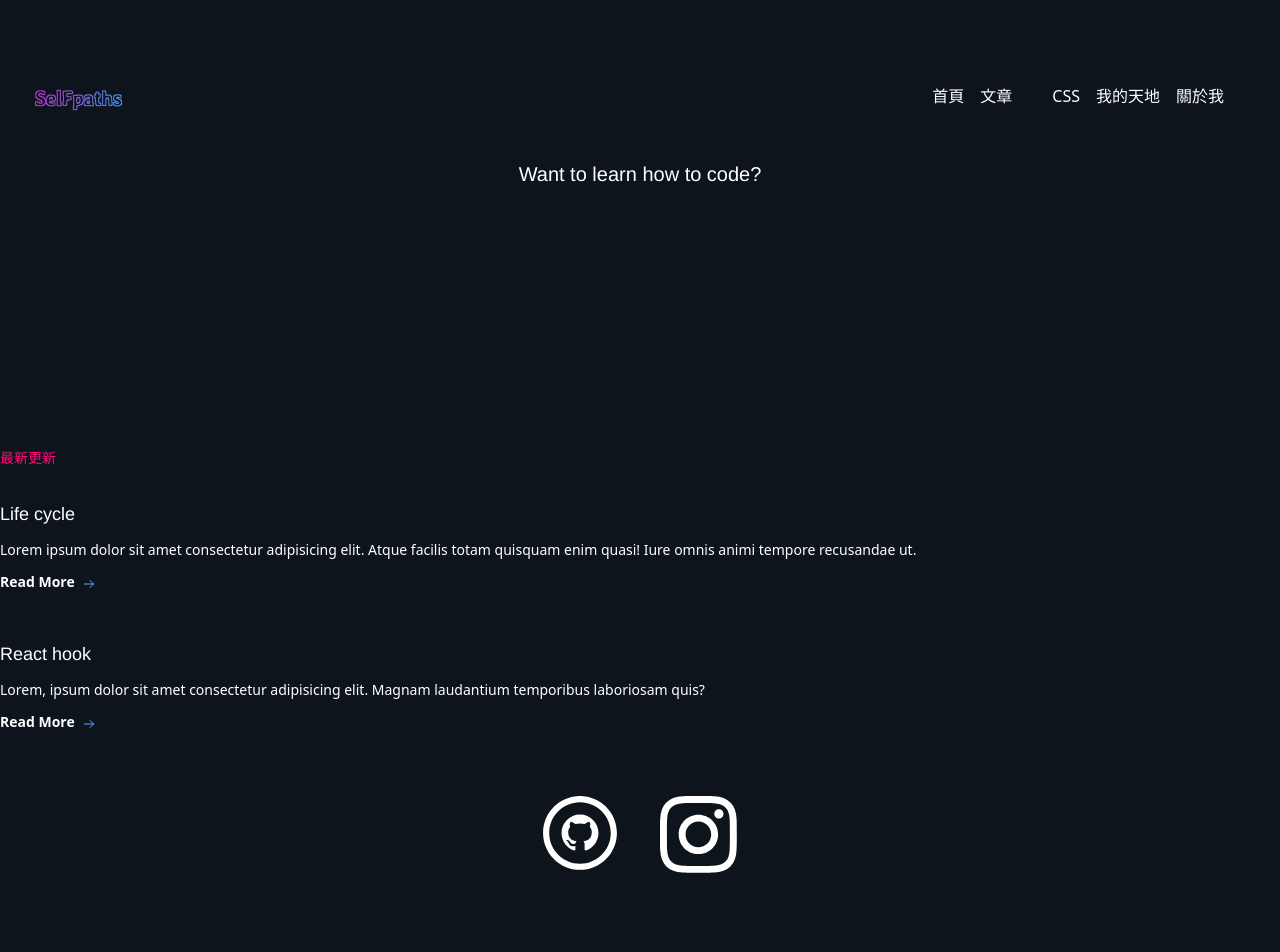
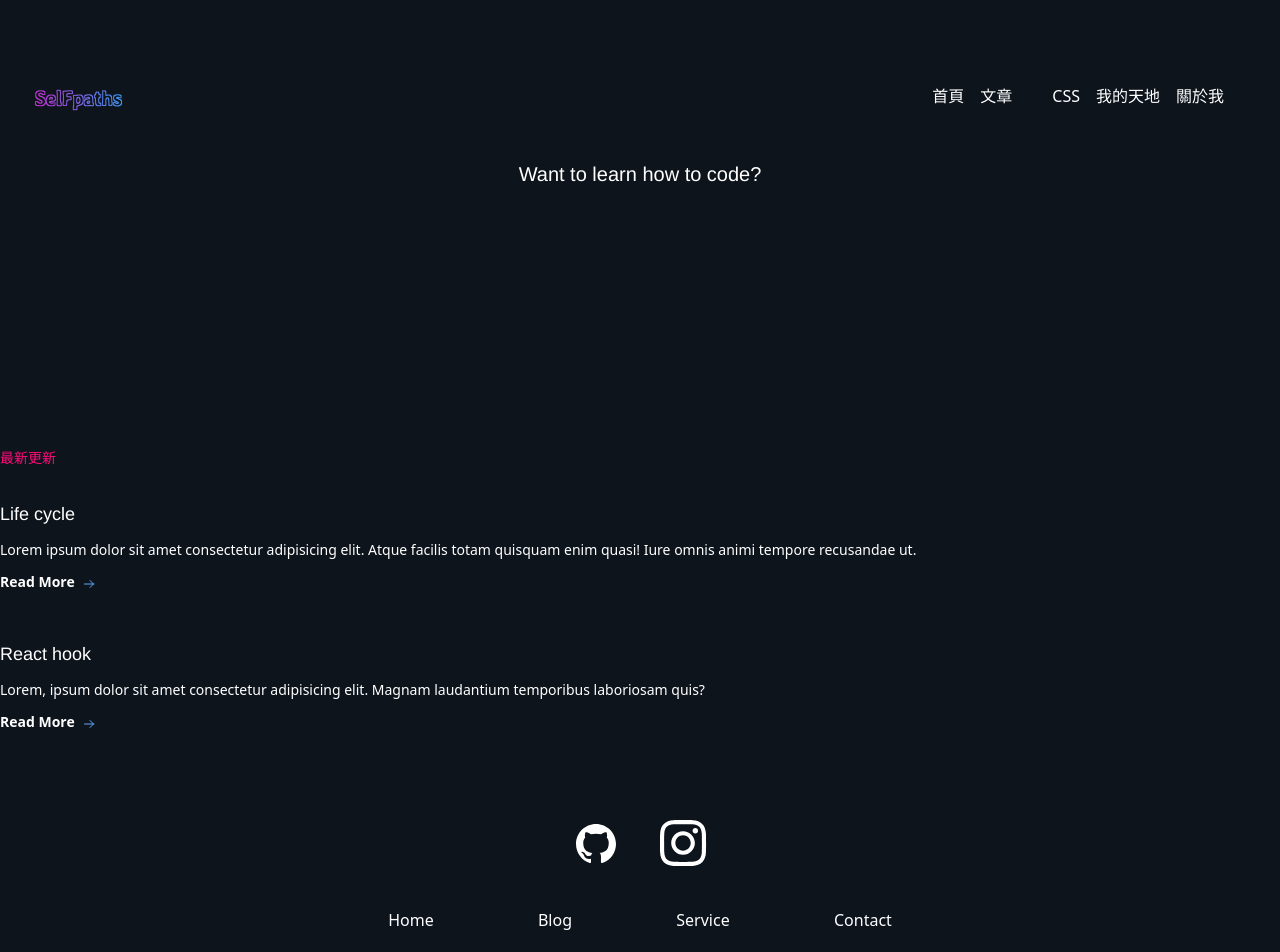
Before and after one commit to wilkersoh/selfpath, a Next.js app: page / in a window 1280 px wide. Shown: the top 952 px of the page. Built offline with nearby package versions, Linux system fonts and the light colour scheme.

Commit message:
update: ui

```diff
--- a/components/modules/Footer/icons/Github.tsx
+++ b/components/modules/Footer/icons/Github.tsx
@@ -1,16 +1,17 @@
 import { FooterIconsProps } from "@/components/modules/Footer/icons/interface";
 
 const Github: React.FC<FooterIconsProps> = ({
-  width = "w-20",
-  height = "h-20",
+  width = "w-12",
+  height = "h-12",
 }) => (
   <svg
-    xmlns='http://www.w3.org/2000/svg'
+    className={`${width} ${height} footer-icons-color`}
     fill='currentColor'
-    cursor='pointer'
-    className={`${width} ${height} footer-icons-color`}
-    viewBox='-1 0 26 26'>
-    <path d='M12 2c5.514 0 10 4.486 10 10s-4.486 10-10 10-10-4.486-10-10 4.486-10 10-10zm0-2c-6.627 0-12 5.373-12 12s5.373 12 12 12 12-5.373 12-12-5.373-12-12-12zm0 6c-3.313 0-6 2.686-6 6 0 2.651 1.719 4.9 4.104 5.693.3.056.396-.13.396-.289v-1.117c-1.669.363-2.017-.707-2.017-.707-.272-.693-.666-.878-.666-.878-.544-.373.041-.365.041-.365.603.042.92.619.92.619.535.917 1.403.652 1.746.499.054-.388.209-.652.381-.802-1.333-.152-2.733-.667-2.733-2.965 0-.655.234-1.19.618-1.61-.062-.153-.268-.764.058-1.59 0 0 .504-.161 1.65.615.479-.133.992-.199 1.502-.202.51.002 1.023.069 1.503.202 1.146-.776 1.648-.615 1.648-.615.327.826.121 1.437.06 1.588.385.42.617.955.617 1.61 0 2.305-1.404 2.812-2.74 2.96.216.186.412.551.412 1.111v1.646c0 .16.096.347.4.288 2.383-.793 4.1-3.041 4.1-5.691 0-3.314-2.687-6-6-6z' />
+    viewBox='0 0 24 24'
+    aria-hidden='true'>
+    <path
+      d='M12 2C6.477 2 2 6.484 2 12.017c0 4.425 2.865 8.18 6.839 9.504.5.092.682-.217.682-.483 0-.237-.008-.868-.013-1.703-2.782.605-3.369-1.343-3.369-1.343-.454-1.158-1.11-1.466-1.11-1.466-.908-.62.069-.608.069-.608 1.003.07 1.531 1.032 1.531 1.032.892 1.53 2.341 1.088 2.91.832.092-.647.35-1.088.636-1.338-2.22-.253-4.555-1.113-4.555-4.951 0-1.093.39-1.988 1.029-2.688-.103-.253-.446-1.272.098-2.65 0 0 .84-.27 2.75 1.026A9.564 9.564 0 0112 6.844c.85.004 1.705.115 2.504.337 1.909-1.296 2.747-1.027 2.747-1.027.546 1.379.202 2.398.1 2.651.64.7 1.028 1.595 1.028 2.688 0 3.848-2.339 4.695-4.566 4.943.359.309.678.92.678 1.855 0 1.338-.012 2.419-.012 2.747 0 .268.18.58.688.482A10.019 10.019 0 0022 12.017C22 6.484 17.522 2 12 2z'
+      clip-rule='evenodd'></path>
   </svg>
 );
 
--- a/components/modules/Footer/icons/Instagram.tsx
+++ b/components/modules/Footer/icons/Instagram.tsx
@@ -1,8 +1,8 @@
 import { FooterIconsProps } from "@/components/modules/Footer/icons/interface";
 
 const Instagram: React.FC<FooterIconsProps> = ({
-  width = "w-20",
-  height = "h-20",
+  width = "w-12",
+  height = "h-12",
 }) => {
   return (
     <svg
--- a/components/modules/Footer/index.tsx
+++ b/components/modules/Footer/index.tsx
@@ -1,24 +1,55 @@
 import React from "react";
-import Github from "./icons/Github"
-import Instagram from "./icons/Instagram"
+import Link from "next/link";
+import Github from "./icons/Github";
+import Instagram from "./icons/Instagram";
+
+const LINKS = {
+  home: "/",
+  blog: "/blog",
+  service: "/service",
+  contact: "/contact",
+};
 
 const index = () => {
   const year = new Date().getFullYear();
 
   return (
-    <div className='flex flex-col h-52 main-footer-bg text-center'>
-      <div className='flex justify-center mt-4 space-x-10'>
-        <a href='https://github.com/wilkersoh' target="_blank" rel="noopener noreferrer">
+    <footer className='flex flex-col h-64 main-footer-bg text-center'>
+      <div className='flex justify-center py-8 md:py-10 space-x-10'>
+        <a
+          href='https://github.com/wilkersoh'
+          target='_blank'
+          rel='noopener noreferrer'>
           <Github />
         </a>
-        <a href='https://www.instagram.com/hello__yz/' target="_blank" rel="noopener noreferrer">
+        <a
+          href='https://www.instagram.com/hello__yz/'
+          target='_blank'
+          rel='noopener noreferrer'>
           <Instagram />
         </a>
       </div>
-      <div className='mt-auto mb-3 text-red-50'>
+      <div className='flex'>
+        <FooterLinks links={LINKS} />
+      </div>
+      <div className='mt-auto pb-10 text-red-50'>
         &copy; Copyright {year}. Wilker Soh
       </div>
-    </div>
+    </footer>
+  );
+};
+
+const FooterLinks = ({ links }) => {
+  return (
+    <ul className='flex justify-around px-4 md:w-1/2 mx-auto'>
+      {Object.entries(links).map(([k, v], i) => (
+        <li>
+          <Link key={i} href={v}>
+            <a className='capitalize'>{k}</a>
+          </Link>
+        </li>
+      ))}
+    </ul>
   );
 };
 
--- a/package.json
+++ b/package.json
@@ -12,7 +12,6 @@
   "dependencies": {
     "@mdx-js/react": "^1.6.22",
     "@next/mdx": "^10.2.0",
-    "@types/react-transition-group": "^4.4.1",
     "next": "10.1.3",
     "next-seo": "^4.24.0",
     "prism-react-renderer": "^1.2.0",
@@ -27,6 +26,7 @@
     "@types/node": "^15.0.1",
     "@types/react": "^17.0.4",
     "@types/webpack-env": "^1.16.0",
+    "@types/react-transition-group": "^4.4.1",
     "autoprefixer": "^10.2.5",
     "postcss": "^8.2.12",
     "tailwindcss": "2.1.4",
```
Also changed, not shown: 1 other file (tests, documents, lock files or other folders).
